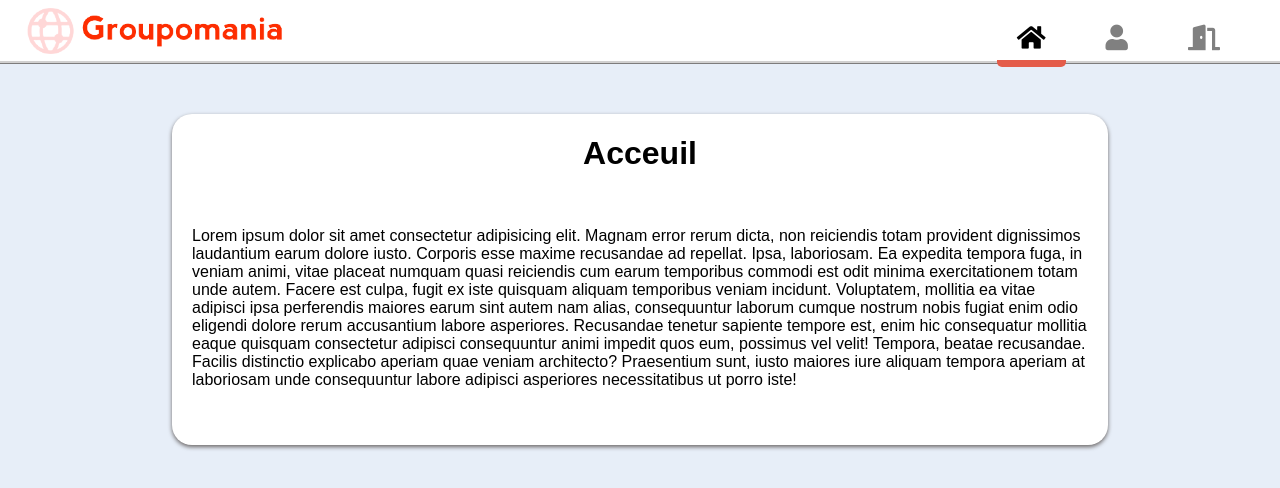
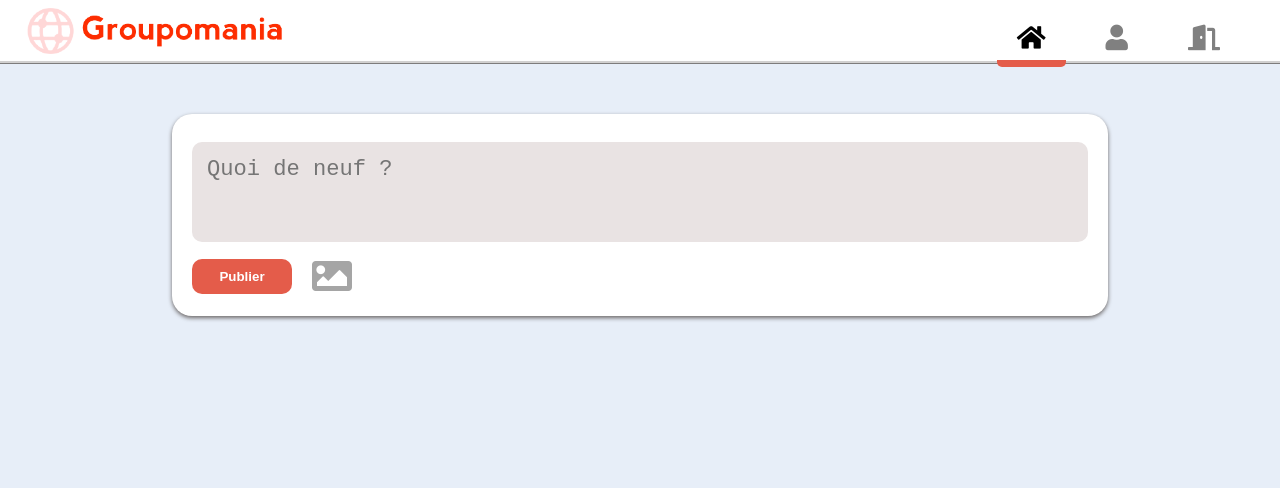
Before and after one commit to Jeanchal/Groupomania, a React (Create React App) app in the folder frontend/: page /acceuil in a window 1280 px wide. Shown: the top 488 px of the page. Built offline with nearby package versions, Linux system fonts and the light colour scheme.

Commit message:
page posts

```diff
--- a/frontend/src/pages/Acceuil.js
+++ b/frontend/src/pages/Acceuil.js
@@ -11,28 +11,25 @@ const Acceuil = () => {
       </header>
       <main>
         <div className="acceuil-container">
-          <h1>Acceuil</h1>
+          {/* <h1>Acceuil</h1> */}
           <br />
           <div className="posts-container">
-            <p>
-              Lorem ipsum dolor sit amet consectetur adipisicing elit. Magnam
-              error rerum dicta, non reiciendis totam provident dignissimos
-              laudantium earum dolore iusto. Corporis esse maxime recusandae ad
-              repellat. Ipsa, laboriosam. Ea expedita tempora fuga, in veniam
-              animi, vitae placeat numquam quasi reiciendis cum earum temporibus
-              commodi est odit minima exercitationem totam unde autem. Facere
-              est culpa, fugit ex iste quisquam aliquam temporibus veniam
-              incidunt. Voluptatem, mollitia ea vitae adipisci ipsa perferendis
-              maiores earum sint autem nam alias, consequuntur laborum cumque
-              nostrum nobis fugiat enim odio eligendi dolore rerum accusantium
-              labore asperiores. Recusandae tenetur sapiente tempore est, enim
-              hic consequatur mollitia eaque quisquam consectetur adipisci
-              consequuntur animi impedit quos eum, possimus vel velit! Tempora,
-              beatae recusandae. Facilis distinctio explicabo aperiam quae
-              veniam architecto? Praesentium sunt, iusto maiores iure aliquam
-              tempora aperiam at laboriosam unde consequuntur labore adipisci
-              asperiores necessitatibus ut porro iste!
-            </p>
+            <form>
+              <textarea
+                type="text"
+                placeholder="Quoi de neuf ?"
+                className="post"
+              />
+              <div>
+                <input type="submit" value="Publier" className="submitPost" />
+                <i className="fas fa-image" title="ajouter une image"></i>
+                <input
+                  type="file"
+                  className="imagePost"
+                  title="ajouter une image"
+                />
+              </div>
+            </form>
           </div>
         </div>
       </main>
--- a/frontend/src/styles/index.scss
+++ b/frontend/src/styles/index.scss
@@ -149,12 +149,49 @@
     }
     .acceuil-container {
       @include box;
-      @include flexCenter;
-      padding: 0 20px 40px 20px;
+      padding: 10px 20px 20px 20px;
       width: 85%;
       @media (min-width: 850px) {
         width: 70%;
       }
+      .posts-container {
+        form {
+          .post {
+            @include input;
+            background-color: rgb(233, 227, 227) !important;
+            height: 100px;
+            width: 100%;
+            box-sizing: border-box;
+            padding: 15px;
+            font-size: 170%;
+            resize: none;
+            overflow: hidden;
+            &:focus {
+              outline: none;
+            }
+          }
+          div {
+            .submitPost {
+              width: 100px;
+              @include btn;
+              background-color: $color-2;
+              padding: 10px;
+            }
+            .fa-image {
+              font-size: 250%;
+              transform: translate(50%, 26%);
+              color: grey;
+              opacity: 0.7;
+            }
+            .imagePost {
+              opacity: 0;
+              width: 40px;
+              height: 30px;
+              transform: translate(-50%, 0);
+            }
+          }
+        }
+      }
     }
   }
 }
--- a/frontend/src/styles/settings.scss
+++ b/frontend/src/styles/settings.scss
@@ -13,6 +13,7 @@
   @include input;
   color: white;
   font-weight: bold;
+  cursor: pointer;
 }
 @mixin boxShadow {
   box-shadow: 0 2px 4px rgb(107, 103, 103);
```
